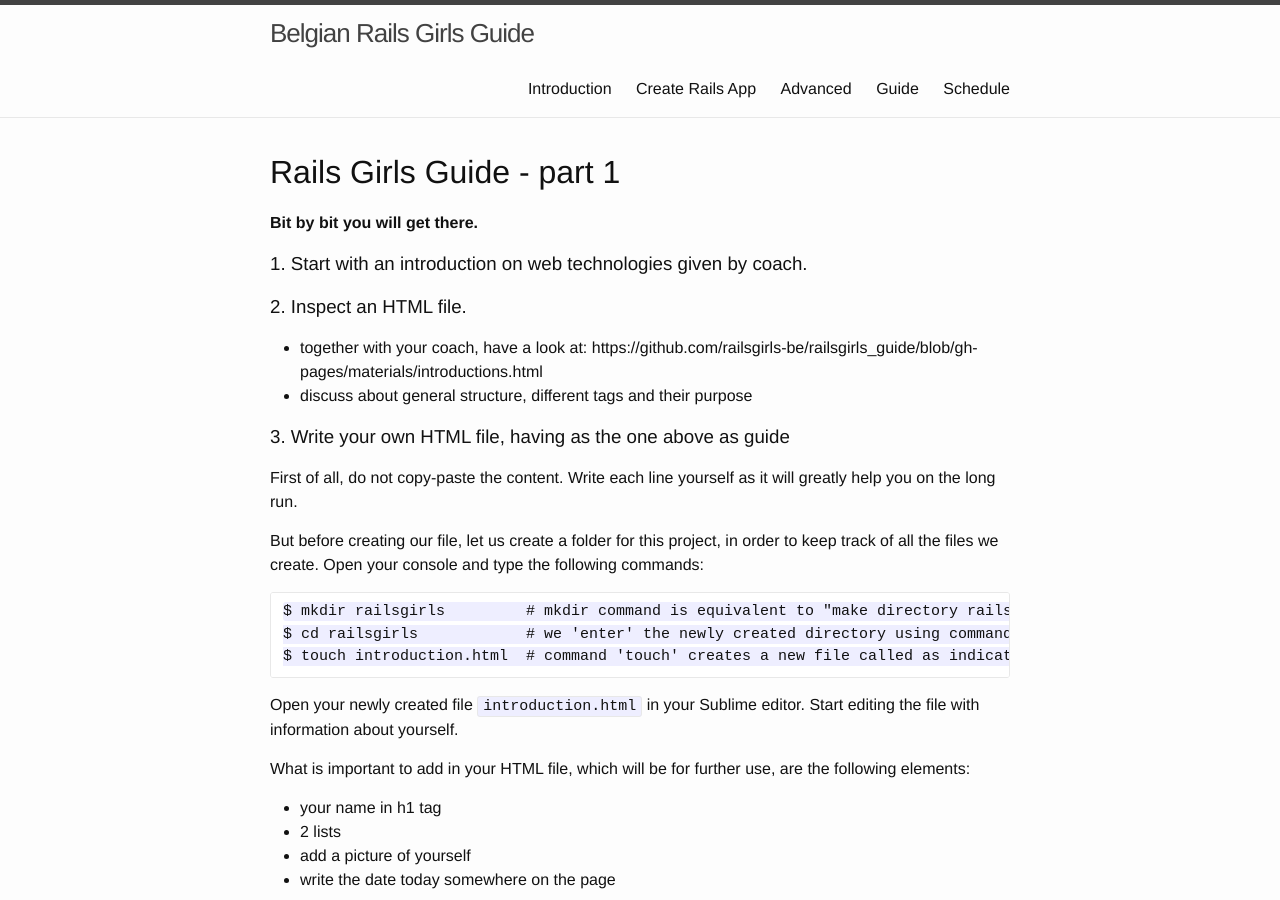
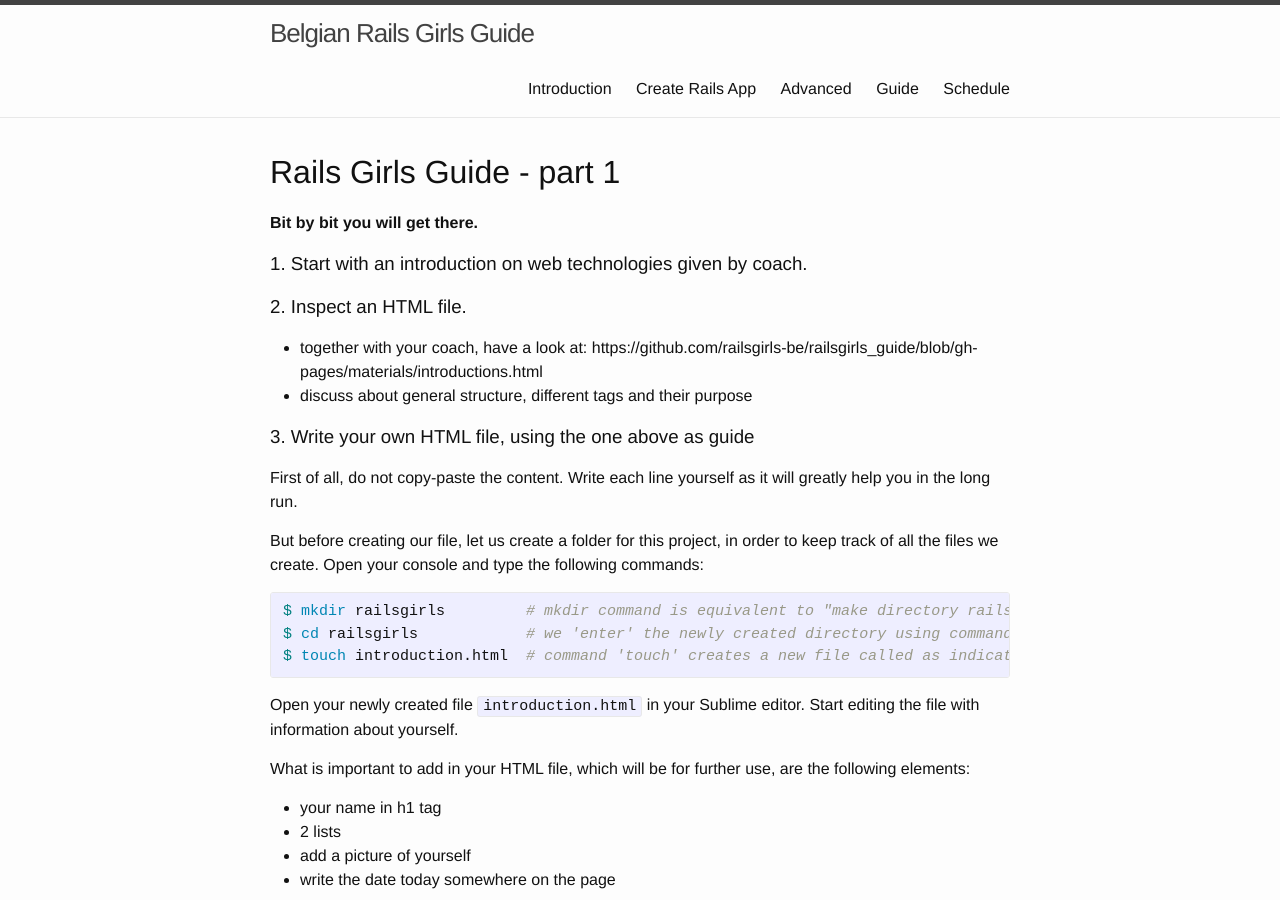
Before and after one commit to brug-be/railsgirls_guide, a Jekyll site: the page built from guide.md, in a window 1280 px wide and 900 px high. Built offline with Jekyll 4.4.1, drawn with Linux system fonts in a browser that asks for light colours.

Commit message:
Tiny fixes to the guide.

````diff
--- a/guide.md
+++ b/guide.md
@@ -14,20 +14,21 @@ permalink: /guide/
 * together with your coach, have a look at: https://github.com/railsgirls-be/railsgirls_guide/blob/gh-pages/materials/introductions.html
 * discuss about general structure, different tags and their purpose
 
-### 3. Write your own HTML file, having as the one above as guide
+### 3. Write your own HTML file, using the one above as guide
 
-First of all, do not copy-paste the content. Write each line yourself as it will greatly help you on the long run.
+First of all, do not copy-paste the content. Write each line yourself as it will greatly help you in the long run.
 
 But before creating our file, let us create a folder for this project, in order to keep track of all the files we create. Open your console and type the following commands:
 
-```
+{% highlight bash %}
 $ mkdir railsgirls         # mkdir command is equivalent to "make directory railsgirls"
 $ cd railsgirls            # we 'enter' the newly created directory using command 'cd'
 $ touch introduction.html  # command 'touch' creates a new file called as indicated
-```
+{% endhighlight %}
 Open your newly created file `introduction.html` in your Sublime editor. Start editing the file with information about yourself.
 
 What is important to add in your HTML file, which will be for further use, are the following elements:
+
 * your name in h1 tag
 * 2 lists
 * add a picture of yourself
````
